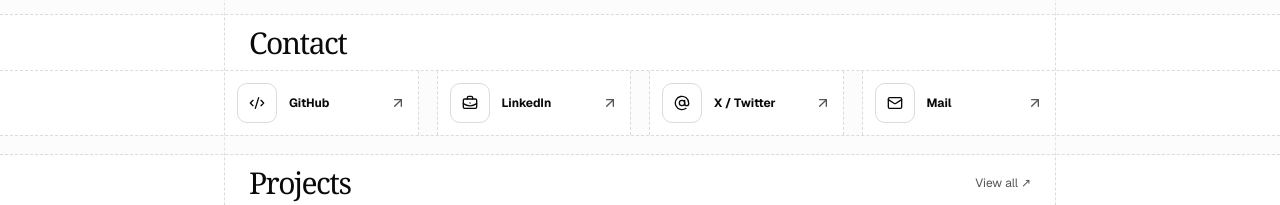
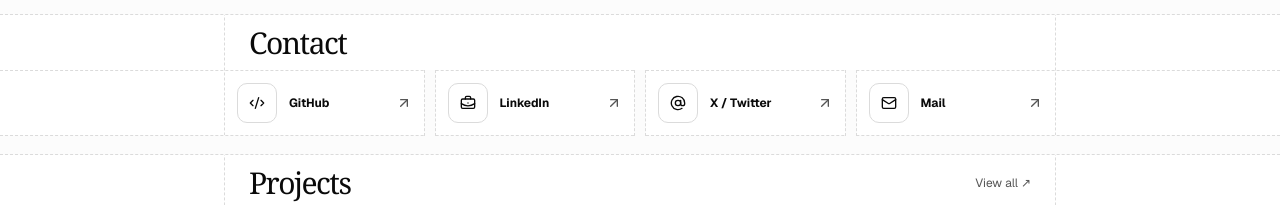
Before and after one commit to caluff/portfolio, a Next.js app: page / in a window 1280 px wide. Shown: the part 675-880 px from the top of the page. Built offline with nearby package versions, Linux system fonts and the light colour scheme.

Commit message:
update contact

```diff
--- a/app/globals.css
+++ b/app/globals.css
@@ -19,6 +19,7 @@
   --secondary-foreground: oklch(0.205 0 0);
   --muted: oklch(0.97 0 0);
   --muted-foreground: oklch(0.45 0 0);
+  --subtle-band: color-mix(in srgb, var(--muted) 30%, var(--background));
   --accent: oklch(0.95 0 0);
   --accent-foreground: oklch(0.205 0 0);
   --destructive: oklch(0.577 0.245 27.325);
@@ -96,6 +97,7 @@
   --color-secondary-foreground: var(--secondary-foreground);
   --color-muted: var(--muted);
   --color-muted-foreground: var(--muted-foreground);
+  --color-subtle-band: var(--subtle-band);
   --color-accent: var(--accent);
   --color-accent-foreground: var(--accent-foreground);
   --color-destructive: var(--destructive);
--- a/components/portfolio/contact-section.tsx
+++ b/components/portfolio/contact-section.tsx
@@ -9,12 +9,12 @@ export function ContactSection() {
     <section id="contact">
       <SectionHeader title="Contact" />
 
-      <div className="grid grid-cols-1 lg:grid-cols-[1fr_1.25rem_1fr_1.25rem_1fr_1.25rem_1fr]">
+      <div className="grid grid-cols-1 lg:grid-cols-[1fr_0.75rem_1fr_0.75rem_1fr_0.75rem_1fr]">
         {contactLinks.map(({ href, icon: Icon, label }, index) => (
           <Fragment key={label}>
             {index > 0 && (
               <div
-                className="h-5 border-y border-dashed bg-muted/30 lg:h-auto lg:w-5 lg:border-x lg:border-y-0"
+                className="h-3 border-y border-dashed bg-subtle-band lg:relative lg:z-10 lg:-my-px lg:h-auto lg:w-3 lg:border-x lg:border-y-0"
                 aria-hidden="true"
               />
             )}
--- a/components/portfolio/cover-section.tsx
+++ b/components/portfolio/cover-section.tsx
@@ -11,11 +11,12 @@ export function CoverSection() {
         className="object-cover"
         fill
         preload
-        sizes="(max-width: 832px) 100vw, 832px"
+        sizes="(max-width: 800px) 100vw, 800px"
         src="/svg/herogif.gif"
         unoptimized
       />
-      <div className="pointer-events-none absolute inset-0 bg-linear-to-t from-background/30 via-transparent to-transparent" />
+      <div
+        className="pointer-events-none absolute inset-0 bg-linear-to-t from-background/30 via-transparent to-transparent"/>
       <span className="absolute bottom-3 left-3 font-mono text-[0.55rem] tracking-[0.18em] text-cover-label">
         CALUFF / DIGITAL GARDEN
       </span>
--- a/components/portfolio/section-header.tsx
+++ b/components/portfolio/section-header.tsx
@@ -9,7 +9,7 @@ export function SectionHeader({ action, title }: SectionHeaderProps) {
   return (
     <header>
       <div
-        className="relative h-5 before:absolute before:inset-y-0 before:left-1/2 before:w-screen before:-translate-x-1/2 before:border-y before:border-dashed before:border-border before:bg-muted/30"
+        className="relative h-5 before:absolute before:inset-y-0 before:left-1/2 before:w-screen before:-translate-x-1/2 before:border-y before:border-dashed before:border-border before:bg-subtle-band"
         aria-hidden="true"
       />
       <div className="relative flex min-h-14 items-center justify-between px-5 sm:px-6">
```
